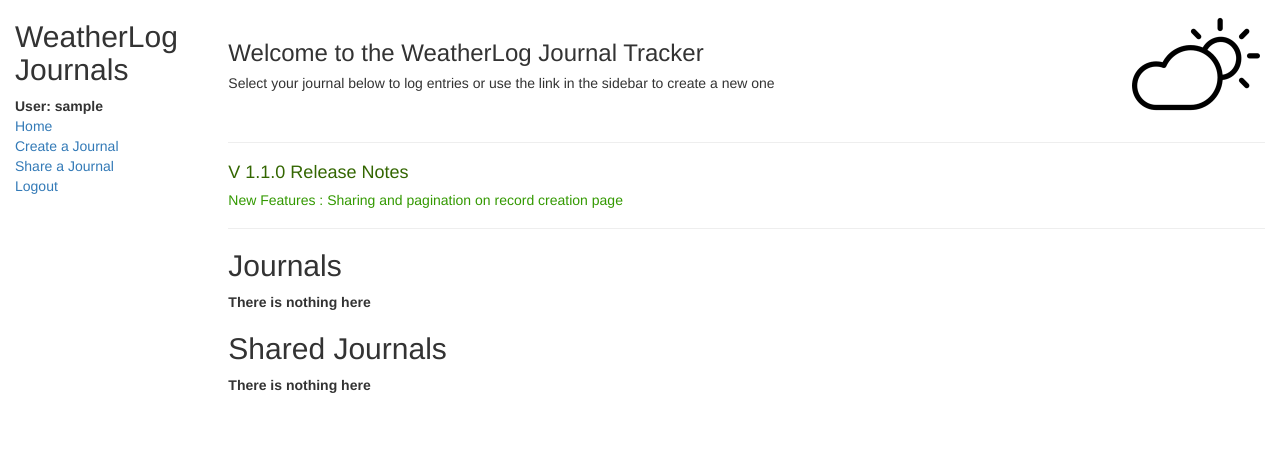
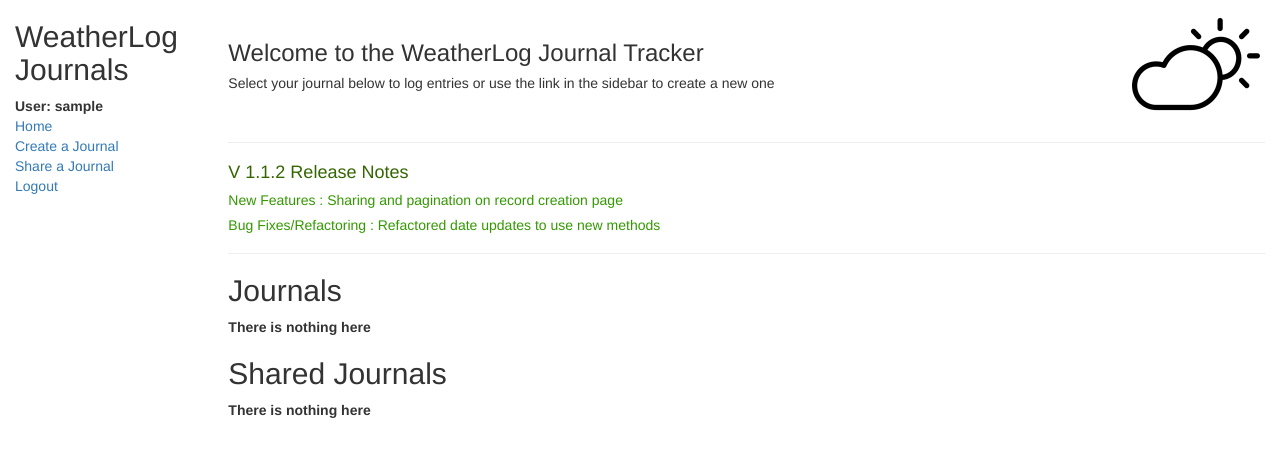
Before and after one commit to Cjhosu/Weatherlogger, a Django app: page /tracker/ in a window 1280 px wide. Shown: the top 457 px of the page. Run offline with Django 3.2, Linux system fonts and the light colour scheme; the visitor is signed in with stand-in values (Sample User, id 1); data that the repository does not hold is empty; some libraries are stand-ins or nearby versions.

Commit message:
Add release notes

```diff
--- a/tracker/templates/index.html
+++ b/tracker/templates/index.html
@@ -5,8 +5,9 @@
 <h5> Select your journal below to log entries or use the link in the sidebar to create a new one</h5>
 <br>
 <hr>
-<strong><h4 style="color:#336600">  V 1.1.0 Release Notes </h4>
+<strong><h4 style="color:#336600">  V 1.1.2 Release Notes </h4>
 <h5 style="color:#339900"> New Features : Sharing and pagination on record creation page</h5>
+<h5 style="color:#339900"> Bug Fixes/Refactoring : Refactored date updates to use new methods</h5>
 <hr>
 <h2> Journals </h2>
 
```
